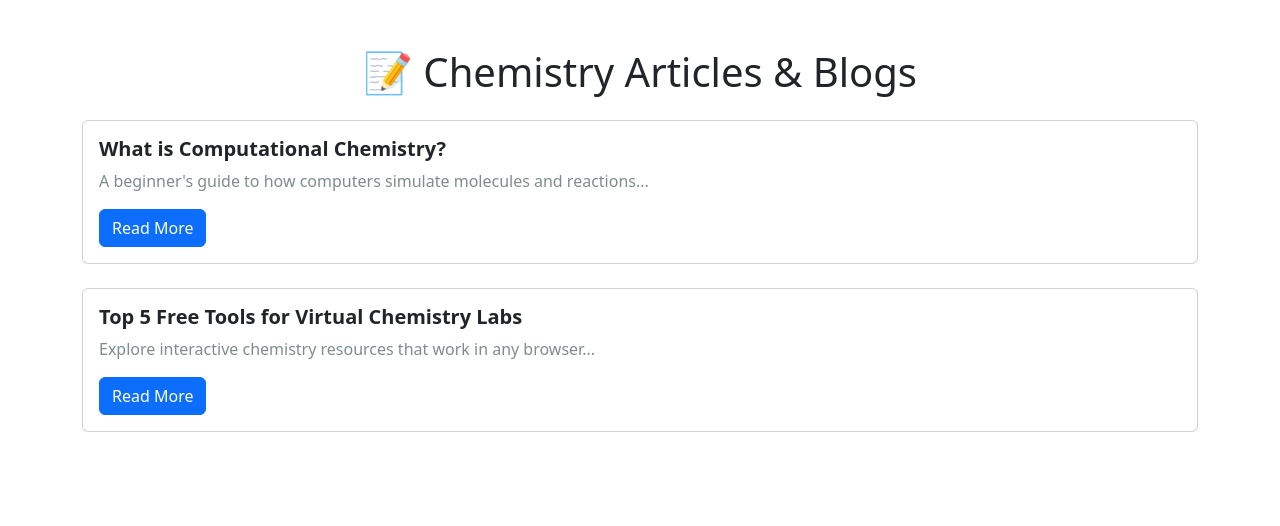
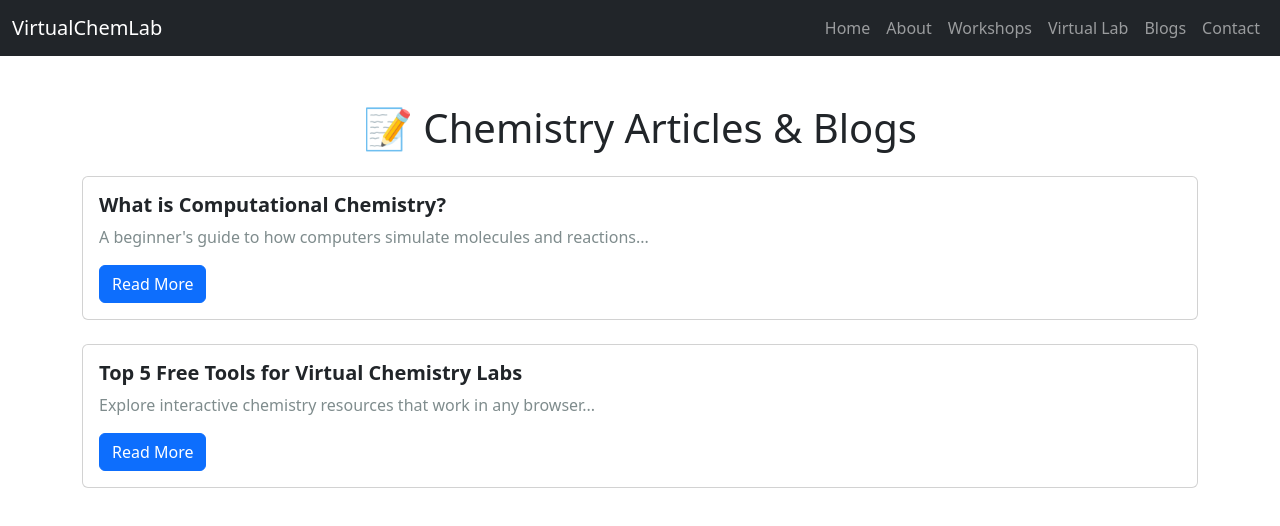
Before and after one commit to Ankush56432/virtual-chem-lab, a plain HTML site: page blogs.html in a window 1280 px wide. Drawn offline with nearby package versions, Linux system fonts and the light colour scheme.

Commit message:
Added blogs.html and updated navbar with Blogs link

```diff
--- a/blogs.html
+++ b/blogs.html
@@ -7,6 +7,26 @@
   <link rel="stylesheet" href="https://cdn.jsdelivr.net/npm/bootstrap@5.3.3/dist/css/bootstrap.min.css">
 </head>
 <body>
+    <nav class="navbar navbar-expand-lg navbar-dark bg-dark">
+  <div class="container-fluid">
+    <a class="navbar-brand" href="index.html">VirtualChemLab</a>
+    <button class="navbar-toggler" type="button" data-bs-toggle="collapse" data-bs-target="#navbarNav">
+      <span class="navbar-toggler-icon"></span>
+    </button>
+
+    <div class="collapse navbar-collapse" id="navbarNav">
+      <ul class="navbar-nav ms-auto">
+        <li class="nav-item"><a class="nav-link" href="index.html">Home</a></li>
+        <li class="nav-item"><a class="nav-link" href="about.html">About</a></li>
+        <li class="nav-item"><a class="nav-link" href="workshops.html">Workshops</a></li>
+        <li class="nav-item"><a class="nav-link" href="virtual-lab.html">Virtual Lab</a></li>
+        <li class="nav-item"><a class="nav-link" href="#">Blogs</a></li>
+        <li class="nav-item"><a class="nav-link" href="contact.html">Contact</a></li>
+      </ul>
+    </div>
+  </div>
+</nav>
+
   <div class="container my-5">
     <h1 class="text-center">📝 Chemistry Articles & Blogs</h1>
 
```
